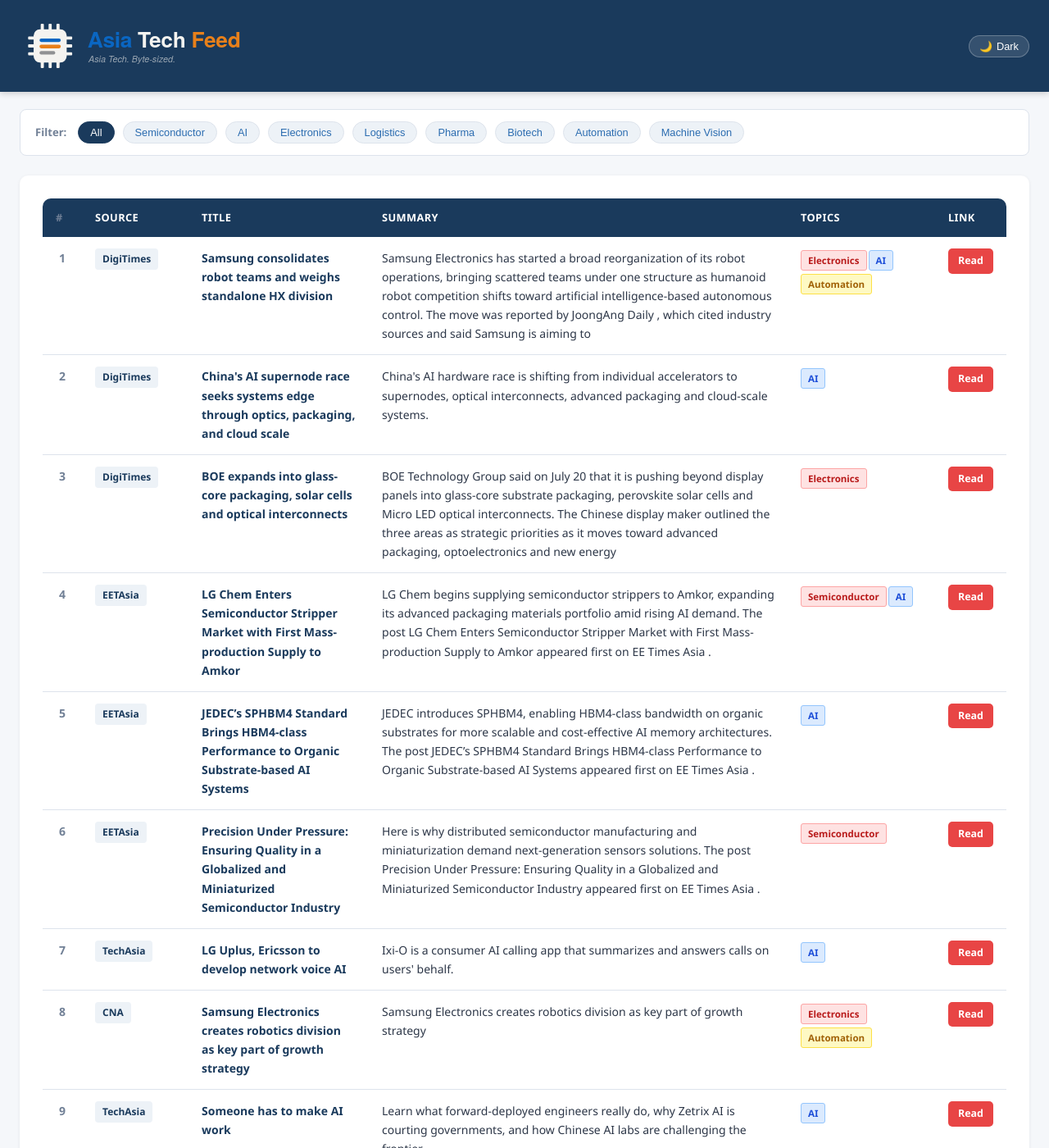
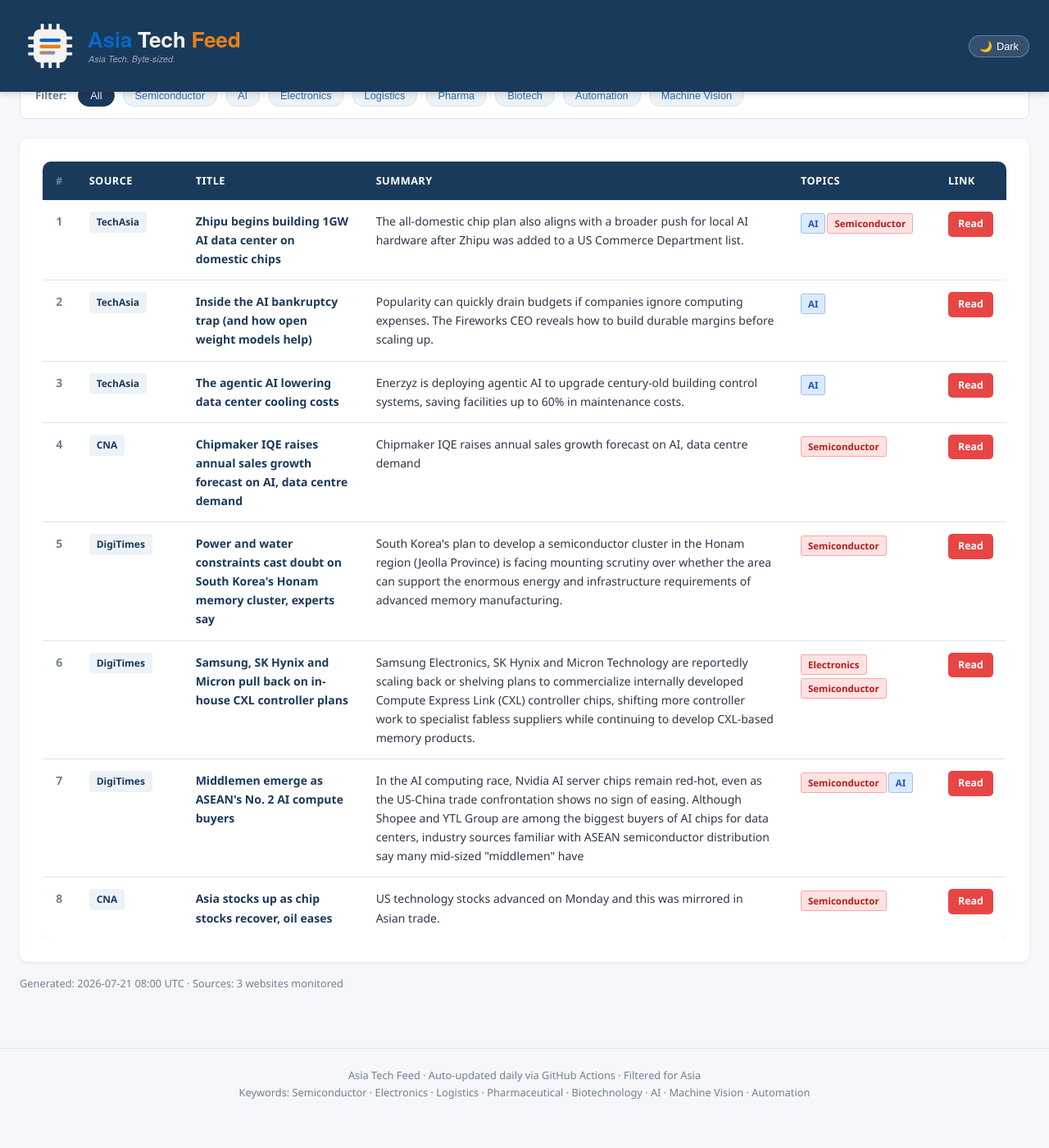
Before and after one commit to asiatechfeed/Asia-Tech-Feed, a Jekyll site: the page built from _posts/2026-07-21-asia-tech-news-digest.md, in a window 1280 px wide and 1400 px high, scrolled down 633 px. Shown: the whole window at 82% size. Built offline with Jekyll 4.4.1, drawn with Linux system fonts in a browser that asks for light colours; a script that is not in the unit is left out; after the commit the page ends 1998 px from its top, so only the background shows below that; some of the changed text lies outside the part shown.

Commit message:
📰 News digest 2026-07-21 (8 articles)

```diff
--- a/_posts/2026-07-21-asia-tech-news-digest.md
+++ b/_posts/2026-07-21-asia-tech-news-digest.md
@@ -1,16 +1,16 @@
 ---
 layout: post
 title: "Asia Tech News Digest - July 21, 2026"
-date: 2026-07-21 11:28:40 +0800
-articles_count: 12
-sources_count: 5
-sources: ["CNA", "DigiTimes", "EETAsia", "NikkeiAsia", "TechAsia"]
+date: 2026-07-21 16:00:54 +0800
+articles_count: 8
+sources_count: 3
+sources: ["CNA", "DigiTimes", "TechAsia"]
 csv_file: /assets/data/news-2026-07-21.tsv
-featured_title: "Samsung consolidates robot teams and weighs standalone HX division"
-featured_url: "https://www.digitimes.com/news/a20260720PD217/samsung-robot-reorganization-technology-production.html"
-featured_source: "DigiTimes"
-featured_summary: "Samsung Electronics has started a broad reorganization of its robot operations, bringing scattered teams under one structure as humanoid robot competition shifts toward artificial intelligence-based autonomous control. The move was reported by JoongAng Daily , which cited industry sources and said Samsung is aiming to "
-featured_image: "https://img.digitimes.com/newsshow/20260720pd217_files/2_b.jpg"
+featured_title: "Zhipu begins building 1GW AI data center on domestic chips"
+featured_url: "https://www.techinasia.com/zhipu-ai-stock-slides-as-compute-shortages-stall-global-expansion"
+featured_source: "TechAsia"
+featured_summary: "The all-domestic chip plan also aligns with a broader push for local AI hardware after Zhipu was added to a US Commerce Department list."
+featured_image: ""
 ---
 
 <table class="news-table">
@@ -27,99 +27,67 @@ featured_image: "https://img.digitimes.com/newsshow/20260720pd217_files/2_b.jpg"
 <tbody>
 <tr>
   <td class="col-num">1</td>
-  <td class="col-source"><span class="source-badge">DigiTimes</span></td>
-  <td class="col-title"><span class="article-title">Samsung consolidates robot teams and weighs standalone HX division</span></td>
-  <td class="col-summary">Samsung Electronics has started a broad reorganization of its robot operations, bringing scattered teams under one structure as humanoid robot competition shifts toward artificial intelligence-based autonomous control. The move was reported by JoongAng Daily , which cited industry sources and said Samsung is aiming to </td>
-  <td class="col-tags"><span class="tag semi">Electronics</span><span class="tag ai">AI</span><span class="tag auto">Automation</span></td>
-  <td class="col-link"><a class="btn-link" href="https://www.digitimes.com/news/a20260720PD217/samsung-robot-reorganization-technology-production.html" target="_blank" rel="noopener">Read</a></td>
+  <td class="col-source"><span class="source-badge">TechAsia</span></td>
+  <td class="col-title"><span class="article-title">Zhipu begins building 1GW AI data center on domestic chips</span></td>
+  <td class="col-summary">The all-domestic chip plan also aligns with a broader push for local AI hardware after Zhipu was added to a US Commerce Department list.</td>
+  <td class="col-tags"><span class="tag ai">AI</span><span class="tag semi">Semiconductor</span></td>
+  <td class="col-link"><a class="btn-link" href="https://www.techinasia.com/zhipu-ai-stock-slides-as-compute-shortages-stall-global-expansion" target="_blank" rel="noopener">Read</a></td>
 </tr>
 <tr>
   <td class="col-num">2</td>
-  <td class="col-source"><span class="source-badge">DigiTimes</span></td>
-  <td class="col-title"><span class="article-title">China's AI supernode race seeks systems edge through optics, packaging, and cloud scale</span></td>
-  <td class="col-summary">China's AI hardware race is shifting from individual accelerators to supernodes, optical interconnects, advanced packaging and cloud-scale systems.</td>
+  <td class="col-source"><span class="source-badge">TechAsia</span></td>
+  <td class="col-title"><span class="article-title">Inside the AI bankruptcy trap (and how open weight models help)</span></td>
+  <td class="col-summary">Popularity can quickly drain budgets if companies ignore computing expenses. The Fireworks CEO reveals how to build durable margins before scaling up.</td>
   <td class="col-tags"><span class="tag ai">AI</span></td>
-  <td class="col-link"><a class="btn-link" href="https://www.digitimes.com/news/a20260720VL218/china-ai-chips-hardware-optics-packaging.html" target="_blank" rel="noopener">Read</a></td>
+  <td class="col-link"><a class="btn-link" href="https://www.techinasia.com/fireworks-ai-ceo-says-private-data-is-ais-next-edge" target="_blank" rel="noopener">Read</a></td>
 </tr>
 <tr>
   <td class="col-num">3</td>
-  <td class="col-source"><span class="source-badge">DigiTimes</span></td>
-  <td class="col-title"><span class="article-title">BOE expands into glass-core packaging, solar cells and optical interconnects</span></td>
-  <td class="col-summary">BOE Technology Group said on July 20 that it is pushing beyond display panels into glass-core substrate packaging, perovskite solar cells and Micro LED optical interconnects. The Chinese display maker outlined the three areas as strategic priorities as it moves toward advanced packaging, optoelectronics and new energy </td>
-  <td class="col-tags"><span class="tag semi">Electronics</span></td>
-  <td class="col-link"><a class="btn-link" href="https://www.digitimes.com/news/a20260721PD220/boe-packaging-solar-display-substrate.html" target="_blank" rel="noopener">Read</a></td>
+  <td class="col-source"><span class="source-badge">TechAsia</span></td>
+  <td class="col-title"><span class="article-title">The agentic AI lowering data center cooling costs</span></td>
+  <td class="col-summary">Enerzyz is deploying agentic AI to upgrade century-old building control systems, saving facilities up to 60% in maintenance costs.</td>
+  <td class="col-tags"><span class="tag ai">AI</span></td>
+  <td class="col-link"><a class="btn-link" href="https://www.techinasia.com/agentic-ai-lowering-data-center-cooling-costs" target="_blank" rel="noopener">Read</a></td>
 </tr>
 <tr>
   <td class="col-num">4</td>
-  <td class="col-source"><span class="source-badge">EETAsia</span></td>
-  <td class="col-title"><span class="article-title">LG Chem Enters Semiconductor Stripper Market with First Mass-production Supply to Amkor</span></td>
-  <td class="col-summary">LG Chem begins supplying semiconductor strippers to Amkor, expanding its advanced packaging materials portfolio amid rising AI demand. The post LG Chem Enters Semiconductor Stripper Market with First Mass-production Supply to Amkor appeared first on EE Times Asia .</td>
-  <td class="col-tags"><span class="tag semi">Semiconductor</span><span class="tag ai">AI</span></td>
-  <td class="col-link"><a class="btn-link" href="https://www.eetasia.com/lg-chem-enters-semiconductor-stripper-market-with-first-mass-production-supply-to-amkor/" target="_blank" rel="noopener">Read</a></td>
+  <td class="col-source"><span class="source-badge">CNA</span></td>
+  <td class="col-title"><span class="article-title">Chipmaker IQE raises annual sales growth forecast on AI, data centre demand</span></td>
+  <td class="col-summary">Chipmaker IQE raises annual sales growth forecast on AI, data centre demand</td>
+  <td class="col-tags"><span class="tag semi">Semiconductor</span></td>
+  <td class="col-link"><a class="btn-link" href="https://www.channelnewsasia.com/business/chipmaker-iqe-raises-annual-sales-growth-forecast-ai-data-centre-demand-6267501" target="_blank" rel="noopener">Read</a></td>
 </tr>
 <tr>
   <td class="col-num">5</td>
-  <td class="col-source"><span class="source-badge">EETAsia</span></td>
-  <td class="col-title"><span class="article-title">JEDEC’s SPHBM4 Standard Brings HBM4-class Performance to Organic Substrate-based AI Systems</span></td>
-  <td class="col-summary">JEDEC introduces SPHBM4, enabling HBM4-class bandwidth on organic substrates for more scalable and cost-effective AI memory architectures. The post JEDEC’s SPHBM4 Standard Brings HBM4-class Performance to Organic Substrate-based AI Systems appeared first on EE Times Asia .</td>
-  <td class="col-tags"><span class="tag ai">AI</span></td>
-  <td class="col-link"><a class="btn-link" href="https://www.eetasia.com/jedecs-sphbm4-standard-brings-hbm4-class-performance-to-organic-substrate-based-ai-systems/" target="_blank" rel="noopener">Read</a></td>
+  <td class="col-source"><span class="source-badge">DigiTimes</span></td>
+  <td class="col-title"><span class="article-title">Power and water constraints cast doubt on South Korea's Honam memory cluster, experts say</span></td>
+  <td class="col-summary">South Korea's plan to develop a semiconductor cluster in the Honam region (Jeolla Province) is facing mounting scrutiny over whether the area can support the enormous energy and infrastructure requirements of advanced memory manufacturing.</td>
+  <td class="col-tags"><span class="tag semi">Semiconductor</span></td>
+  <td class="col-link"><a class="btn-link" href="https://www.digitimes.com/news/a20260721PD221/water-electricity-region-industrial-demand.html" target="_blank" rel="noopener">Read</a></td>
 </tr>
 <tr>
   <td class="col-num">6</td>
-  <td class="col-source"><span class="source-badge">EETAsia</span></td>
-  <td class="col-title"><span class="article-title">Precision Under Pressure: Ensuring Quality in a Globalized and Miniaturized Semiconductor Industry</span></td>
-  <td class="col-summary">Here is why distributed semiconductor manufacturing and miniaturization demand next-generation sensors solutions. The post Precision Under Pressure: Ensuring Quality in a Globalized and Miniaturized Semiconductor Industry appeared first on EE Times Asia .</td>
-  <td class="col-tags"><span class="tag semi">Semiconductor</span></td>
-  <td class="col-link"><a class="btn-link" href="https://www.eetasia.com/precision-under-pressure-ensuring-quality-in-a-globalized-and-miniaturized-semiconductor-industry/" target="_blank" rel="noopener">Read</a></td>
+  <td class="col-source"><span class="source-badge">DigiTimes</span></td>
+  <td class="col-title"><span class="article-title">Samsung, SK Hynix and Micron pull back on in-house CXL controller plans</span></td>
+  <td class="col-summary">Samsung Electronics, SK Hynix and Micron Technology are reportedly scaling back or shelving plans to commercialize internally developed Compute Express Link (CXL) controller chips, shifting more controller work to specialist fabless suppliers while continuing to develop CXL-based memory products.</td>
+  <td class="col-tags"><span class="tag semi">Electronics</span><span class="tag semi">Semiconductor</span></td>
+  <td class="col-link"><a class="btn-link" href="https://www.digitimes.com/news/a20260721VL209/cxl-controller-ic-sk-hynix-samsung-micron.html" target="_blank" rel="noopener">Read</a></td>
 </tr>
 <tr>
   <td class="col-num">7</td>
-  <td class="col-source"><span class="source-badge">TechAsia</span></td>
-  <td class="col-title"><span class="article-title">LG Uplus, Ericsson to develop network voice AI</span></td>
-  <td class="col-summary">Ixi-O is a consumer AI calling app that summarizes and answers calls on users' behalf.</td>
-  <td class="col-tags"><span class="tag ai">AI</span></td>
-  <td class="col-link"><a class="btn-link" href="https://www.techinasia.com/google-in-talks-with-lg-uplus-for-s-korea-data-center-sources" target="_blank" rel="noopener">Read</a></td>
+  <td class="col-source"><span class="source-badge">DigiTimes</span></td>
+  <td class="col-title"><span class="article-title">Middlemen emerge as ASEAN's No. 2 AI compute buyers</span></td>
+  <td class="col-summary">In the AI computing race, Nvidia AI server chips remain red-hot, even as the US-China trade confrontation shows no sign of easing. Although Shopee and YTL Group are among the biggest buyers of AI chips for data centers, industry sources familiar with ASEAN semiconductor distribution say many mid-sized "middlemen" have </td>
+  <td class="col-tags"><span class="tag semi">Semiconductor</span><span class="tag ai">AI</span></td>
+  <td class="col-link"><a class="btn-link" href="https://www.digitimes.com/news/a20260721PD223/asean-nvidia-ai-server-chips-market.html" target="_blank" rel="noopener">Read</a></td>
 </tr>
 <tr>
   <td class="col-num">8</td>
   <td class="col-source"><span class="source-badge">CNA</span></td>
-  <td class="col-title"><span class="article-title">Samsung Electronics creates robotics division as key part of growth strategy</span></td>
-  <td class="col-summary">Samsung Electronics creates robotics division as key part of growth strategy</td>
-  <td class="col-tags"><span class="tag semi">Electronics</span><span class="tag auto">Automation</span></td>
-  <td class="col-link"><a class="btn-link" href="https://www.channelnewsasia.com/business/samsung-electronics-creates-robotics-division-key-part-growth-strategy-6266856" target="_blank" rel="noopener">Read</a></td>
-</tr>
-<tr>
-  <td class="col-num">9</td>
-  <td class="col-source"><span class="source-badge">TechAsia</span></td>
-  <td class="col-title"><span class="article-title">Someone has to make AI work</span></td>
-  <td class="col-summary">Learn what forward-deployed engineers really do, why Zetrix AI is courting governments, and how Chinese AI labs are challenging the frontier.</td>
-  <td class="col-tags"><span class="tag ai">AI</span></td>
-  <td class="col-link"><a class="btn-link" href="https://www.techinasia.com/someone-has-to-make-ai-work" target="_blank" rel="noopener">Read</a></td>
-</tr>
-<tr>
-  <td class="col-num">10</td>
-  <td class="col-source"><span class="source-badge">TechAsia</span></td>
-  <td class="col-title"><span class="article-title">US AI startup Infinity raises $15m to cut Nvidia reliance</span></td>
-  <td class="col-summary">Infinity charges based on performance gains and cost savings, not upfront license fees.</td>
-  <td class="col-tags"><span class="tag ai">AI</span></td>
-  <td class="col-link"><a class="btn-link" href="https://www.techinasia.com/israeli-tech-companies-keep-hiring-talent-despite-war" target="_blank" rel="noopener">Read</a></td>
-</tr>
-<tr>
-  <td class="col-num">11</td>
-  <td class="col-source"><span class="source-badge">NikkeiAsia</span></td>
-  <td class="col-title"><span class="article-title">China's Moonshot AI plans Hong Kong IPO as Kimi K3 shocks Silicon Valley</span></td>
-  <td class="col-summary">China's Moonshot AI plans Hong Kong IPO as Kimi K3 shocks Silicon Valley</td>
-  <td class="col-tags"><span class="tag ai">AI</span></td>
-  <td class="col-link"><a class="btn-link" href="https://asia.nikkei.com/business/technology/artificial-intelligence/china-s-moonshot-ai-plans-hong-kong-ipo-as-kimi-k3-shocks-silicon-valley" target="_blank" rel="noopener">Read</a></td>
-</tr>
-<tr>
-  <td class="col-num">12</td>
-  <td class="col-source"><span class="source-badge">NikkeiAsia</span></td>
-  <td class="col-title"><span class="article-title">Taiwan alleges ex-TSMC staff stole chip secrets to sell to China</span></td>
-  <td class="col-summary">Taiwan alleges ex-TSMC staff stole chip secrets to sell to China</td>
+  <td class="col-title"><span class="article-title">Asia stocks up as chip stocks recover, oil eases</span></td>
+  <td class="col-summary">US technology stocks advanced on Monday and this was mirrored in Asian trade.</td>
   <td class="col-tags"><span class="tag semi">Semiconductor</span></td>
-  <td class="col-link"><a class="btn-link" href="https://asia.nikkei.com/business/technology/taiwan-alleges-ex-tsmc-staff-stole-chip-secrets-to-sell-to-china" target="_blank" rel="noopener">Read</a></td>
+  <td class="col-link"><a class="btn-link" href="https://www.channelnewsasia.com/east-asia/asian-markets-chip-stocks-oil-prices-6267211" target="_blank" rel="noopener">Read</a></td>
 </tr>
 </tbody>
 </table>
```
Also changed, not shown: _data/seen_urls.json (+9 -1 lines), _digest_meta.json (+23 -25 lines), assets/data/news-2026-07-21.tsv (+8 -12 lines), assets/data/search-index.json.
